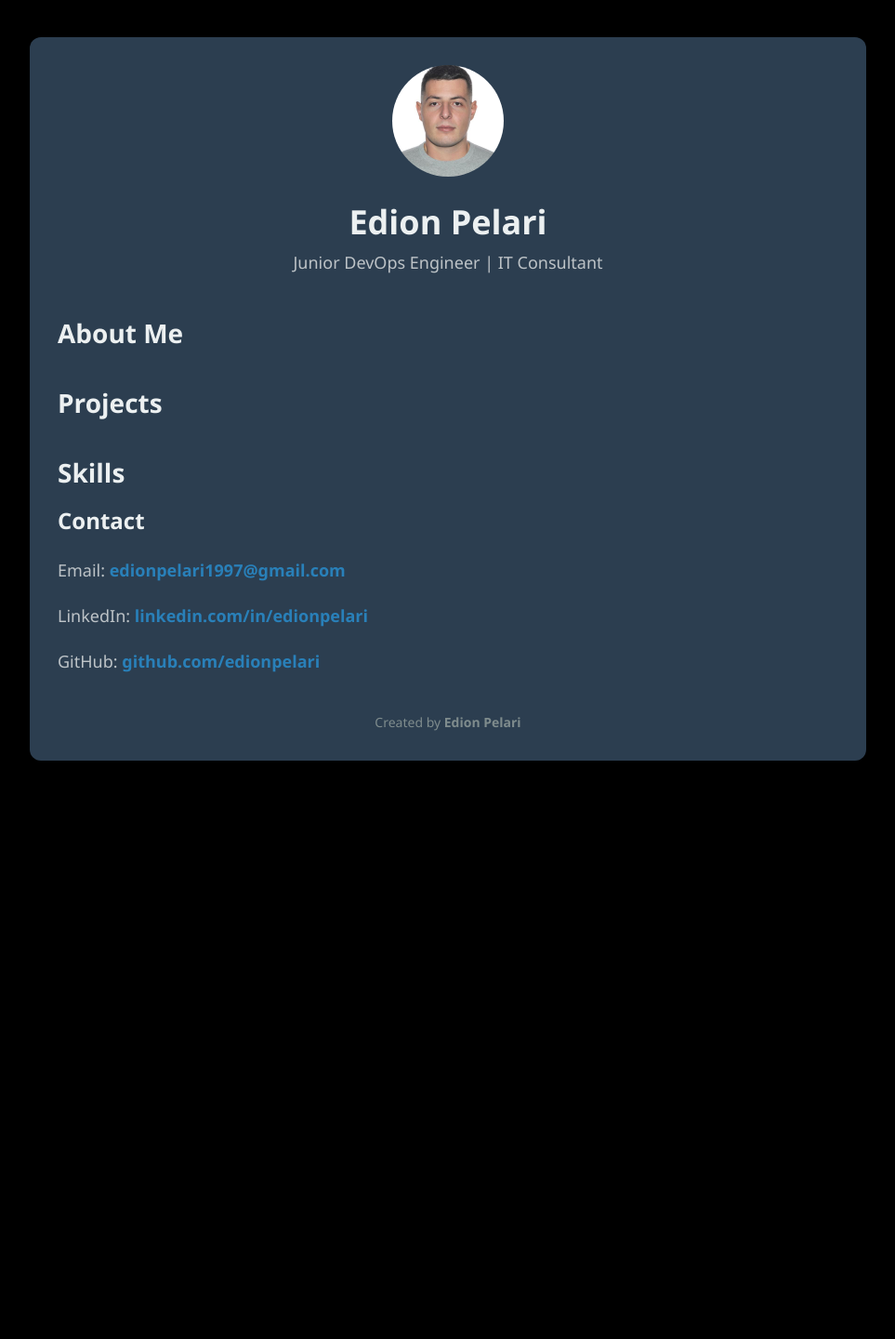
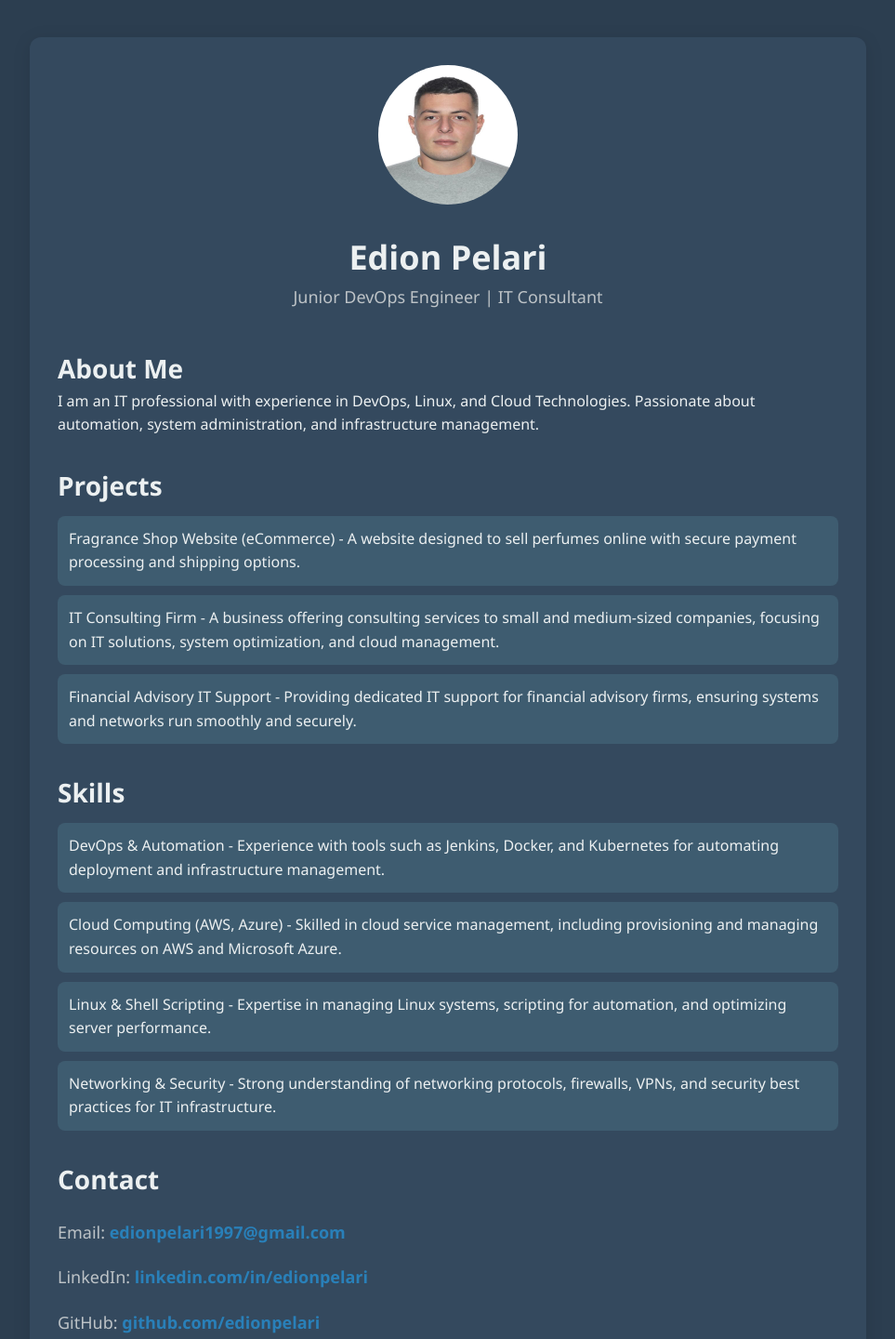
Before and after one commit to EdionPelari/EdionP, a plain HTML site: page index.html in a window 1280 px wide. Shown: the top 1440 px of the page at 93% size, without its empty margins (158-1121 px from the left). Before the commit the page ends 858 px from the top, so only its background shows below. Drawn offline with Linux system fonts and the light colour scheme.

Commit message:
Update index.html

```diff
--- a/index.html
+++ b/index.html
@@ -1,6 +1,5 @@
 <!DOCTYPE html>
 <html lang="en">
-
 <head>
     <meta charset="UTF-8">
     <meta name="viewport" content="width=device-width, initial-scale=1.0">
@@ -14,8 +13,8 @@
 
         body {
             font-family: 'Segoe UI', Tahoma, Geneva, Verdana, sans-serif;
-            background-color: black;
-            color: #ecf0f1;
+            background-color: #2c3e50; /* Dark blue background */
+            color: #ecf0f1; /* Light text color */
             line-height: 1.6;
             padding: 40px 0;
         }
@@ -24,7 +23,7 @@
             width: 90%;
             max-width: 900px;
             margin: auto;
-            background-color: #2c3e50;
+            background-color: #34495e; /* Darker blue for the content area */
             padding: 30px;
             border-radius: 12px;
             box-shadow: 0 4px 20px rgba(0, 0, 0, 0.1);
@@ -37,55 +36,36 @@
 
         header h1 {
             font-size: 36px;
-            color: #ecf0f1;
+            color: #ecf0f1; /* Light text for header */
         }
 
         header p {
             font-size: 18px;
-            color: #bdc3c7;
-        }
-
-        .profile-img {
-            border-radius: 50%;
-            width: 120px;
-            height: 120px;
-            object-fit: cover;
-            display: block;
-            margin: 0 auto 20px;
+            color: #bdc3c7; /* Light grayish text for subheader */
         }
 
         h2 {
             font-size: 28px;
             margin-top: 30px;
-            color: #ecf0f1;
-            cursor: pointer;
-        }
-
-        h3 {
-            font-size: 24px;
-            color: #ecf0f1;
-            margin-top: 10px;
+            color: #ecf0f1; /* Light text for subheadings */
         }
 
         ul {
             list-style: none;
             padding: 0;
-            display: none;
-            color: #bdc3c7;
-            margin-top: 10px;
         }
 
         ul li {
             padding: 12px;
             margin: 10px 0;
-            background-color: #34495e;
+            background-color: #3e5c70; /* Lighter blue for list items */
             border-radius: 8px;
             font-size: 16px;
             transition: background-color 0.3s ease;
         }
 
         ul li:hover {
-            background-color: #1abc9c;
+            background-color: #4f6d7a; /* Slightly lighter on hover */
         }
 
         a {
@@ -140,9 +120,15 @@
             }
         }
 
+        /* Profile Image */
+        .profile-img {
+            width: 150px;
+            height: 150px;
+            border-radius: 50%;
+            margin-bottom: 20px;
+        }
     </style>
 </head>
-
 <body>
 
     <div class="container">
@@ -153,31 +139,31 @@
         </header>
 
         <section>
-            <h2 onclick="toggleSection('aboutMe')">About Me</h2>
-            <p id="aboutMe" style="display:none;">I am an IT professional with experience in DevOps, Linux, and Cloud Technologies. Passionate about automation, system administration, and infrastructure management.</p>
+            <h2>About Me</h2>
+            <p>I am an IT professional with experience in DevOps, Linux, and Cloud Technologies. Passionate about automation, system administration, and infrastructure management.</p>
         </section>
 
         <section>
-            <h2 onclick="toggleSection('projects')">Projects</h2>
-            <ul id="projects">
-                <li>Fragrance Shop Website (eCommerce) - An online store for perfumes with integrated payment gateway.</li>
-                <li>IT Consulting Firm - A platform offering consultancy services for businesses in the IT domain.</li>
-                <li>Financial Advisory IT Support - Providing IT solutions and support for a financial advisory firm.</li>
+            <h2>Projects</h2>
+            <ul>
+                <li>Fragrance Shop Website (eCommerce) - A website designed to sell perfumes online with secure payment processing and shipping options.</li>
+                <li>IT Consulting Firm - A business offering consulting services to small and medium-sized companies, focusing on IT solutions, system optimization, and cloud management.</li>
+                <li>Financial Advisory IT Support - Providing dedicated IT support for financial advisory firms, ensuring systems and networks run smoothly and securely.</li>
             </ul>
         </section>
 
         <section>
-            <h2 onclick="toggleSection('skills')">Skills</h2>
-            <ul id="skills">
-                <li>DevOps & Automation - Expertise in automating infrastructure management and CI/CD pipelines.</li>
-                <li>Cloud Computing (AWS, Azure) - Experience deploying and managing cloud services for scalable applications.</li>
-                <li>Linux & Shell Scripting - Proficient in using Linux and writing shell scripts for system administration.</li>
-                <li>Networking & Security - Knowledge of networking protocols, firewalls, and system security practices.</li>
+            <h2>Skills</h2>
+            <ul>
+                <li>DevOps & Automation - Experience with tools such as Jenkins, Docker, and Kubernetes for automating deployment and infrastructure management.</li>
+                <li>Cloud Computing (AWS, Azure) - Skilled in cloud service management, including provisioning and managing resources on AWS and Microsoft Azure.</li>
+                <li>Linux & Shell Scripting - Expertise in managing Linux systems, scripting for automation, and optimizing server performance.</li>
+                <li>Networking & Security - Strong understanding of networking protocols, firewalls, VPNs, and security best practices for IT infrastructure.</li>
             </ul>
         </section>
 
         <section class="contact">
-            <h3>Contact</h3>
+            <h2>Contact</h2>
             <p>Email: <a href="mailto:edionpelari1997@gmail.com">edionpelari1997@gmail.com</a></p>
             <p>LinkedIn: <a href="https://www.linkedin.com/in/edion-pelari-119826b6/" target="_blank">linkedin.com/in/edionpelari</a></p>
             <p>GitHub: <a href="https://github.com/edionpelari" target="_blank">github.com/edionpelari</a></p>
@@ -188,17 +174,5 @@
         </footer>
     </div>
 
-    <script>
-        function toggleSection(id) {
-            const section = document.getElementById(id);
-            if (section.style.display === "none") {
-                section.style.display = "block";
-            } else {
-                section.style.display = "none";
-            }
-        }
-    </script>
-
 </body>
-
 </html>
```
